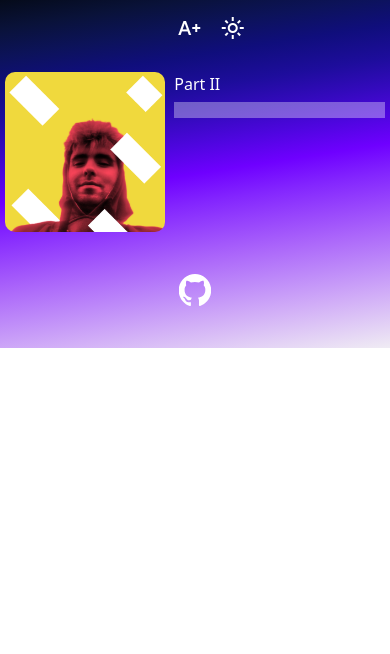
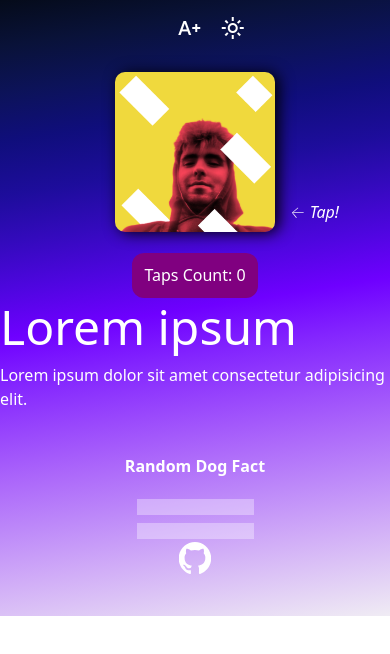
Before and after one commit to ste1v0/personal, a React (Vite) app in the folder personal/: page / in a window 390 px wide. Shown: the top 654 px of the page. Built offline with nearby package versions, Linux system fonts and the light colour scheme; no server answers.

Commit message:
feat: layout tweaks

```diff
--- a/personal/src/App.css
+++ b/personal/src/App.css
@@ -2,7 +2,9 @@
 	--black: #1F1F1F;
 	--white: #fff;
 	--default: 1rem;
-	--increased: 1.2rem;
+	--increased: 1.1rem;
+	--title-default: 3rem;
+	--title-increased: 4rem;
 	font-family: 'DM Sans', sans-serif;
 }
 
@@ -15,6 +17,10 @@
 
 .hover:hover {
 	opacity: .75;
+}
+
+.capitalize {
+	text-transform: capitalize;
 }
 
 .bg--dark {
@@ -81,15 +87,36 @@ nav > ul > li {
 	}
 }
 
+.hero__left {
+	display: flex;
+	flex-direction: column;
+	align-items: center;
+	gap: 2.5vh;
+}
+
+.hero__count {
+	padding: .65rem .75rem;
+	border-radius: 12px;
+}
+
 .hero__profile {
+	position: relative;
 	background-size: cover;
 	padding: 5rem;
 	border-radius: 10px;
+	box-shadow: 4px 1px 15px black;
 }
 
-.animate {
-	transform: rotate(1turn);
-	transition: transform 3.25s;
+.hero__profile:hover {
+	box-shadow: 0 0 20px;
+}
+
+.hero__tap {
+	font-weight: 200;
+	position: absolute;
+	bottom: 1vh;
+	right: clamp(-4rem, -2.375rem + -0.63vw, -5rem);
+	font-style: italic;
 }
 
 .hero__profile__pic--dark {
@@ -108,8 +135,22 @@ main  {
 
 footer {
 	display: flex;
+	flex-direction: column;
 	justify-content: center;
+	align-items: center;
 	padding: 5vh;
+}
+
+.footer__title {
+	font-weight: 700;
+}
+
+.footer__fact {
+	text-align: center;
+	line-height: 1.5;
+	width: 30vw;
+	margin-bottom: 4vh;
+	min-width: 300px;
 }
 
 .footer__icons {
--- a/personal/src/App.jsx
+++ b/personal/src/App.jsx
@@ -1,5 +1,5 @@
 import './App.css'
-import { useState } from 'react'
+import { useState, useEffect } from 'react'
 import Header from './components/Header'
 import Hero from './components/Hero'
 import Footer from './components/Footer'
@@ -9,6 +9,23 @@ function App() {
 	const [fontIncreased, setFontIncreased] = useState(false)
 	const [lightMode, setLightMode] = useState(false)
 
+	const [loading, setLoading] = useState(true)
+	const [fact, setFact] = useState([])
+
+	useEffect(function() {
+		fetch('https://dog-api.kinduff.com/api/facts')
+			.then(res => {
+				if (!res.ok) {
+					throw new Error('Something is wrong with the API')
+				}
+				return res.json()
+			})
+			.then(data => {
+				setFact(data.facts[0])
+				setLoading(false)
+			})
+	}, [])
+
 	return (
 		<div
 			style={
@@ -16,8 +33,8 @@ function App() {
 				color: lightMode ? 'black' : 'white'
 				}} className={lightMode ? "bg--light" : "bg--dark"}>
 			<Header lightMode={lightMode} setLightMode={setLightMode} fontIncreased={fontIncreased} setFontIncreased={setFontIncreased} />
-			<Hero lightMode={lightMode} />
-			<Footer lightMode={lightMode} />
+			<Hero lightMode={lightMode} fontIncreased={fontIncreased} />
+			<Footer lightMode={lightMode} fact={fact}/>
 		</div>
 	)
 }
--- a/personal/src/components/Footer.jsx
+++ b/personal/src/components/Footer.jsx
@@ -1,6 +1,18 @@
-export default function Footer({lightMode}) {
+import Placeholder from 'react-bootstrap/Placeholder';
+
+export default function Footer({lightMode, fact}) {
     return (
         <footer>
+            <p className="footer__title capitalize">Random dog fact</p>
+            {fact.length > 0
+            ? <div className="footer__fact"> {fact}</div>
+            : <><Placeholder animation="glow">
+                <Placeholder style={{width: '30vw'}} />{' '}
+            </Placeholder>
+            <Placeholder animation="glow">
+                <Placeholder style={{width: '30vw'}} />{' '}
+            </Placeholder>
+            </>}
             <div className={lightMode ? "footer__icons footer__github--dark" : "footer__icons footer__github--light"}></div>
         </footer>
     )
--- a/personal/src/components/Header.jsx
+++ b/personal/src/components/Header.jsx
@@ -1,5 +1,4 @@
 export default function Header({lightMode, setLightMode, fontIncreased, setFontIncreased}) {
-
 
     function changeMode() {
         setLightMode(prevValue => !prevValue)
--- a/personal/src/components/Hero.jsx
+++ b/personal/src/components/Hero.jsx
@@ -1,12 +1,14 @@
-import { useState, useEffect } from 'react'
+import { useState } from 'react'
 
 import Placeholder from 'react-bootstrap/Placeholder';
 
-export default function Hero({lightMode}) {
+export default function Hero({lightMode, fontIncreased}) {
 
 const [animate, setAnimate] = useState(false)
+const [count, setCount] = useState(0)
 
 function handleClick() {
+    setCount(prevValue => prevValue + 1)
     setAnimate(true)
     setTimeout(function() {
         setAnimate(false)
@@ -14,22 +16,26 @@ function handleClick() {
 }
 
 const animation = {
-    transform: 'rotate(1turn)',
-	transition: 'transform 3.25s'
+    transform: 'rotate(1turn) scale(0.4)',
+	transition: 'all 3.25s',
+    borderRadius: '50%'
 }
 
     return (
         <>
             <main>
                 <section className="hero__left">
-                    <div onClick={handleClick} style={animate ? animation : {display: 'block'}} className={lightMode ? "hero__profile hero__profile__pic--dark" : "hero__profile hero__profile__pic--light"}></div>
+                    <div onClick={handleClick} style={animate ? animation : {display: 'block'}} className={lightMode ? "hero__profile hero__profile__pic--dark" : "hero__profile hero__profile__pic--light"}><span className="hero__tap hover">{animate ? '' : '← Tap!'}</span></div>
+                    <div style={{backgroundColor: lightMode ? 'whitesmoke' : 'purple'}}className="hero__count capitalize">Taps count: {count}</div>
 
                 </section>
                 <section className="hero__right">
-                    <div>Part II</div>
+                    <h1 style={{fontSize: fontIncreased ? 'var(--title-increased)': 'var(--title-default)'}}>Lorem ipsum</h1>
+                    {animate ?
                     <Placeholder animation="glow">
-                        <Placeholder style={{ width: '25vh' }} /> {' '}
+                        <Placeholder style={{ width: '20vw' }} />{' '}
                     </Placeholder>
+                    : <div>Lorem ipsum dolor sit amet consectetur adipisicing elit. </div>}
                 </section>
             </main>
         </>
```
